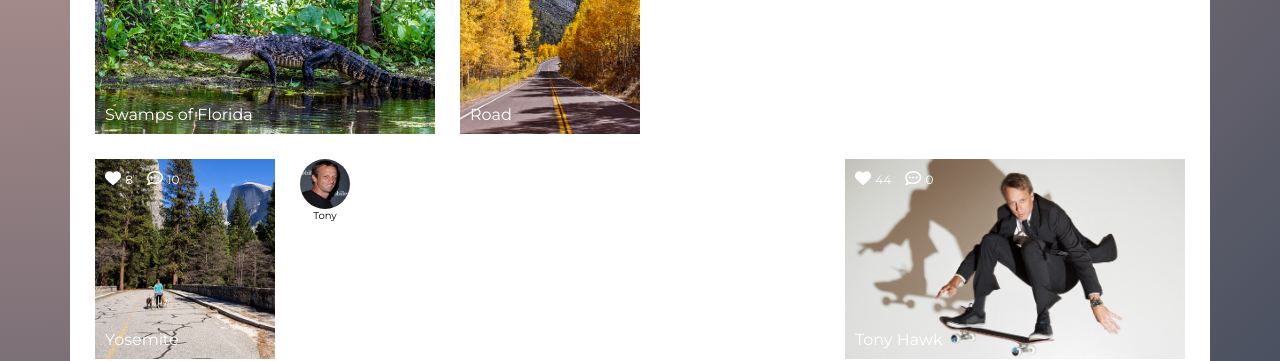
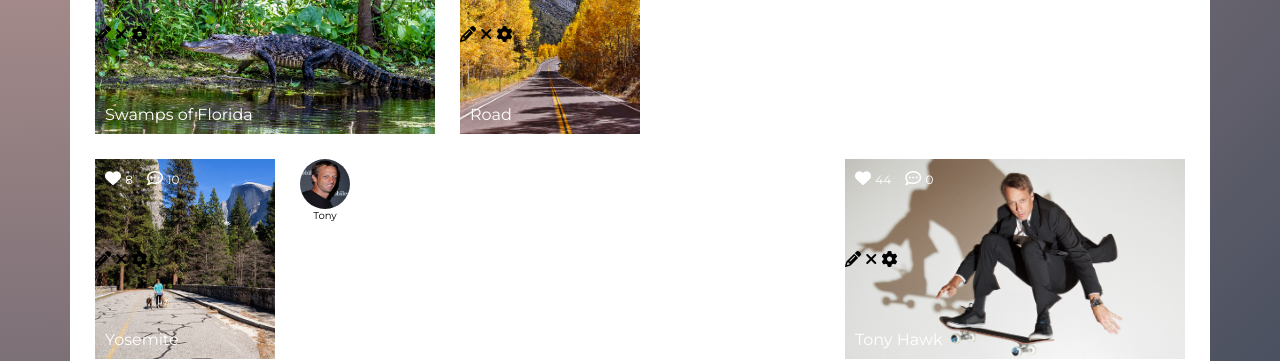
Before and after one commit to Yertugan/project, a plain HTML site: page index.html in a window 1280 px wide. Shown: the part 726-1087 px from the top of the page. Drawn offline with Linux system fonts and the light colour scheme.

Commit message:
Update index.html

```diff
--- a/index.html
+++ b/index.html
@@ -117,6 +117,11 @@
 								<i class="fa fa-commenting-o" aria-hidden="true"></i>
 								<span class="comments">10</span>
 							</div>
+							<div class="win medium_hidden">
+								<i class="fa fa-pencil" aria-hidden="true"></i>
+								<i class="fa fa-times" aria-hidden="true"></i>
+								<i class="fa fa-cog" aria-hidden="true"></i>
+							</div>
 							<div class="bottom-pictures">Swamps of Florida</div>
 						</div>
 						<div class="short">
@@ -125,6 +130,11 @@
 								<span class="likes">10</span>
 								<i class="fa fa-commenting-o" aria-hidden="true"></i>
 								<span class="comments">10</span>
+							</div>
+							<div class="win short_hidden">
+								<i class="fa fa-pencil" aria-hidden="true"></i>
+								<i class="fa fa-times" aria-hidden="true"></i>
+								<i class="fa fa-cog" aria-hidden="true"></i>
 							</div>
 							<div class="bottom-pictures">Road</div>
 						</div>
@@ -146,6 +156,11 @@
 								<i class="fa fa-commenting-o" aria-hidden="true"></i>
 								<span class="comments">10</span>
 							</div>
+							<div class="win short_hidden2">
+								<i class="fa fa-pencil" aria-hidden="true"></i>
+								<i class="fa fa-times" aria-hidden="true"></i>
+								<i class="fa fa-cog" aria-hidden="true"></i>
+							</div>
 							<div class="bottom-pictures">Yosemite</div>
 						</div>
 						<div class="long">
@@ -166,6 +181,11 @@
 								<i class="fa fa-commenting-o" aria-hidden="true"></i>
 								<span class="comments">0</span>
 							</div>
+							<div class="win medium_hidden2">
+								<i class="fa fa-pencil" aria-hidden="true"></i>
+								<i class="fa fa-times" aria-hidden="true"></i>
+								<i class="fa fa-cog" aria-hidden="true"></i>
+							</div>
 							<div class="bottom-pictures">Tony Hawk</div>
 						</div>
 					</div>
```
